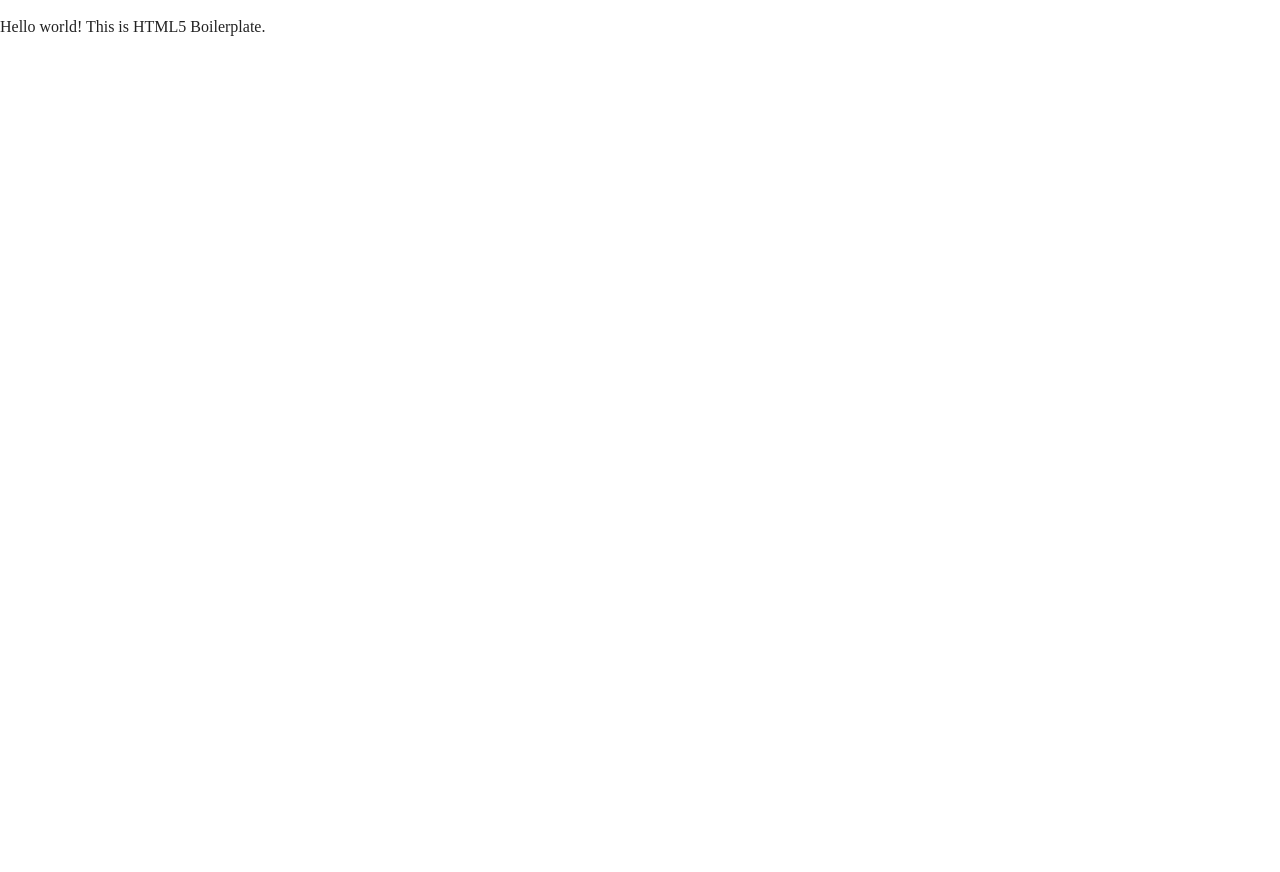
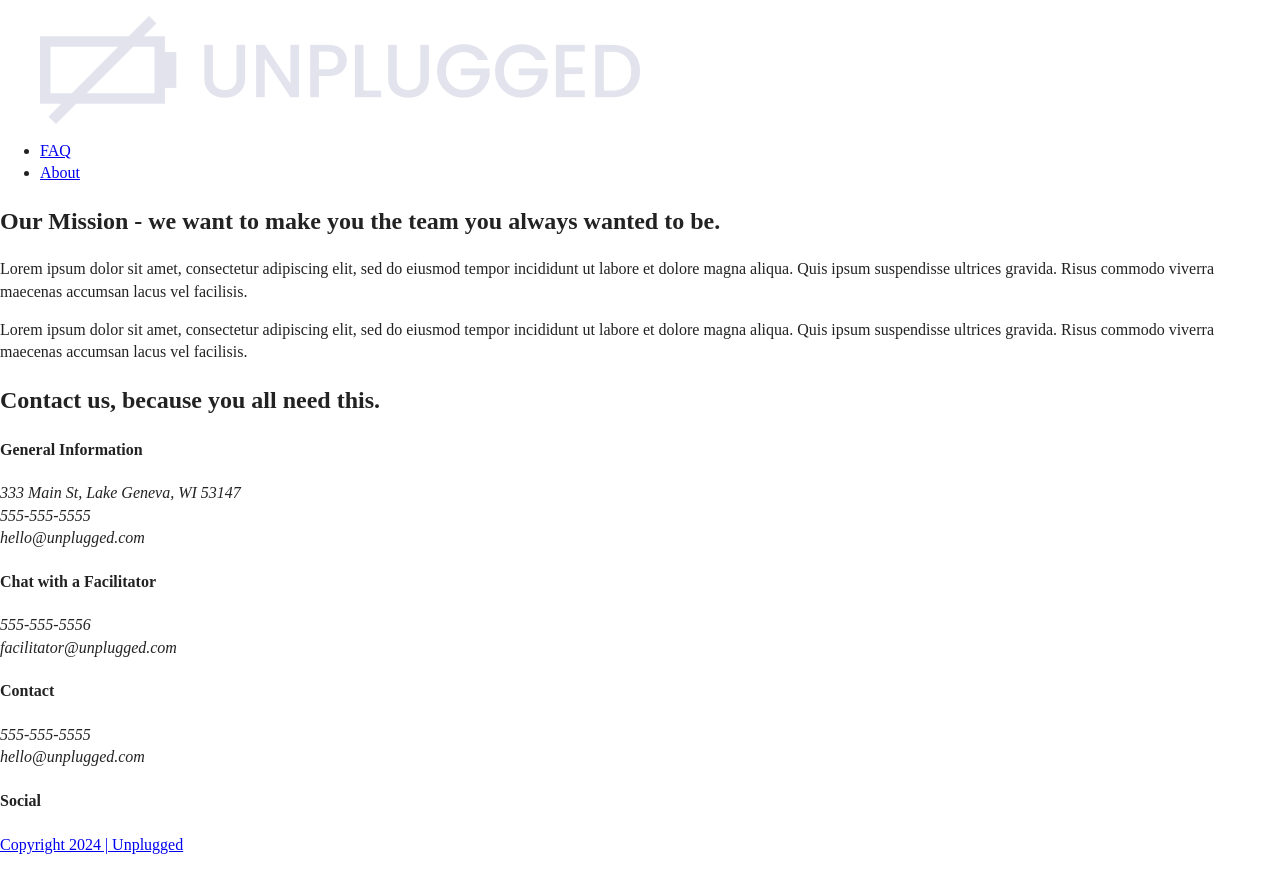
Before and after one commit to Digiburton/unplugged-website-project, a website: page about/index.html in a window 1280 px wide. Before the commit the page ends 800 px from the top, so only its background shows below. Drawn offline with Linux system fonts and the light colour scheme; files whose address does not match are found by name.

Commit message:
structured html for about page

```diff
--- a/about/index.html
+++ b/about/index.html
@@ -3,7 +3,7 @@
 
 <head>
   <meta charset="utf-8">
-  <title></title>
+  <title>About | Unplugged Retreat</title>
   <meta name="description" content="">
   <meta name="viewport" content="width=device-width, initial-scale=1">
 
@@ -24,8 +24,98 @@
 
 <body>
 
-  <!-- Add your site or application content here -->
-  <p>Hello world! This is HTML5 Boilerplate.</p>
+  <header>
+    <div class="content-wrapper">
+
+      <figure>
+        <a href="#"><img src="img/unpluggedlogo.png" alt="unplugged logo"></a>
+      </figure>
+
+      <div class="header-divider"></div>
+
+      <nav>
+        <ul>
+          <li><a href="../faq/index.html" target="_blank">FAQ</a></li>
+          <li><a href="index.html" target="_blank">About</a></li>
+        </ul>
+      </nav>
+    </div>
+
+  </header>
+
+  <main>
+    <section class="mission">
+      <div class="content-wrapper">
+        <h2>Our Mission - we want to make you the team you always wanted to be.</h2>
+        <div class="mission-statement">
+          <p>Lorem ipsum dolor sit amet, consectetur adipiscing elit, sed do eiusmod tempor incididunt ut labore et dolore magna aliqua. Quis ipsum suspendisse ultrices gravida. Risus commodo viverra maecenas accumsan lacus vel facilisis.</p>
+          <p>Lorem ipsum dolor sit amet, consectetur adipiscing elit, sed do eiusmod tempor incididunt ut labore et dolore magna aliqua. Quis ipsum suspendisse ultrices gravida. Risus commodo viverra maecenas accumsan lacus vel facilisis.</p>
+        </div>
+
+      </div>
+    </section>
+
+    <section class="map">
+      <figure>
+
+      </figure>
+    </section>
+
+    <section class="contact-section">
+      <div class="content-wrapper">
+        <h2>
+          Contact us, because you all need this.
+          </h2>
+        <div class="contact-content">
+          <div>
+            <h4>General Information</h4>
+            <address>
+              <p>333 Main St, Lake Geneva, WI 53147<br>
+                555-555-5555<br>
+                hello@unplugged.com
+                </p>
+            </address>
+          </div>
+          <div>
+            <h4>Chat with a Facilitator</h4>
+            <address>
+              <p>555-555-5556<br>
+                facilitator@unplugged.com
+                </p>
+            </address>
+          </div>
+        </div>
+      </div>
+    </section>
+
+  </main> <!-- main wrapper -->
+
+  <footer>
+    <div class="content-wrapper">
+      <div class="footer-contact">
+        <div class="contact">
+          <h4>Contact</h4>
+          <div>
+            <address>
+              555-555-5555 <br>
+              hello@unplugged.com
+            </address>
+          </div>
+        </div>
+        <div class="social">
+          <h4>Social</h4>
+          <p><a href="https://www.facebook.com/yoursite" target="_blank" rel="noopener" </a></p>
+          <p><a href="https://www.twitter.com/yoursite" target="_blank" rel="noopener" </a></p>
+          <p><a href="https://wwww.instragram.com/yoursite" target="_blank rel=" noopener"</a></p>
+
+          <!-- other social links here -->
+        </div>
+      </div> <!-- footer content ends -->
+      <div class="copyright">
+        <p>Copyright 2024 | Unplugged</p>
+      </div>
+    </div> <!-- footer content-wrapper ends -->
+  </footer>
   <script src="../js/vendor/modernizr-3.11.2.min.js"></script>
   <script src="../js/plugins.js"></script>
   <script src="../js/main.js"></script>
```
Also changed, not shown: index.html (+2 -0 lines).
